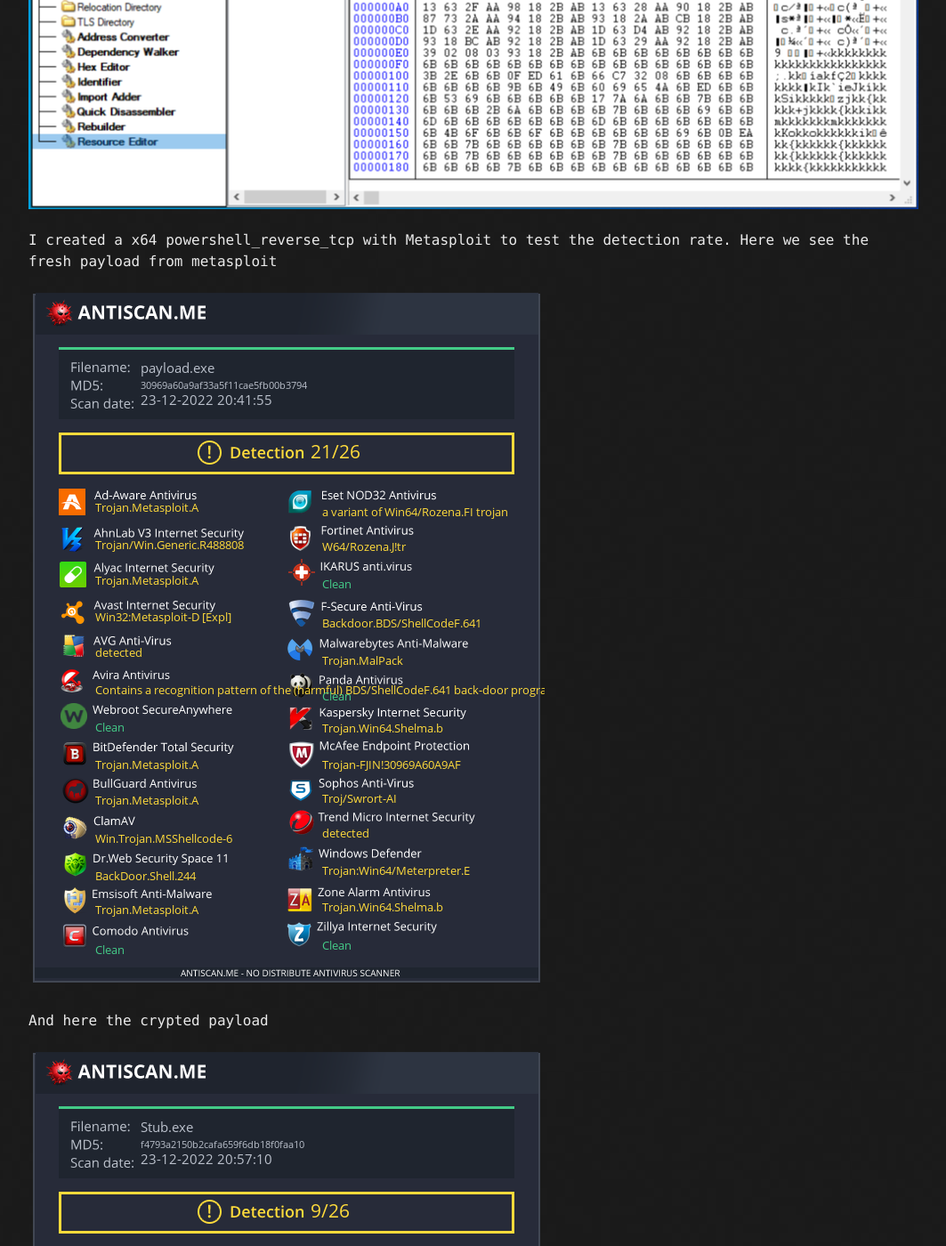
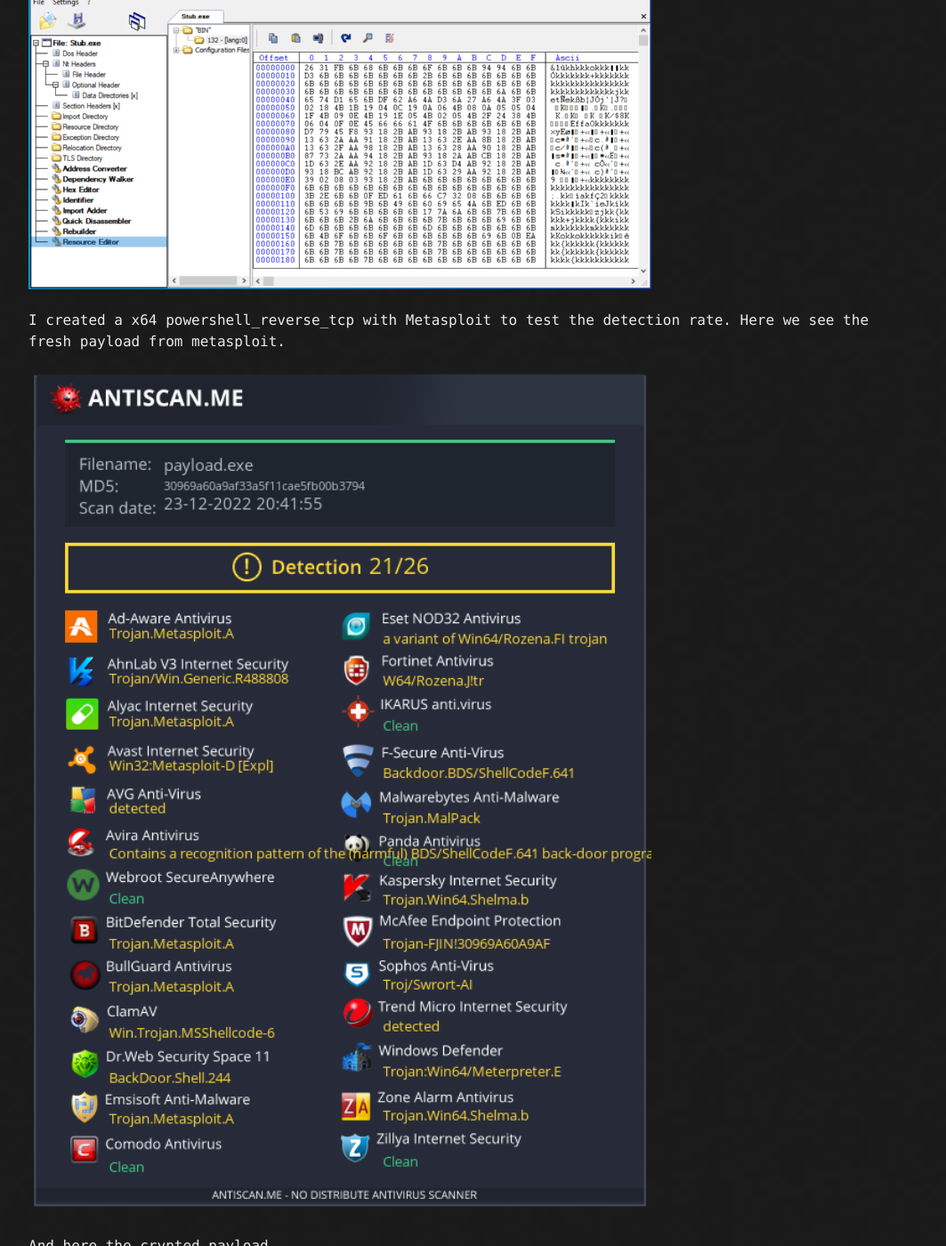
Before and after one commit to Ricky5panish/Ricky5panish.github.io, a Jekyll site: the page built from pe-runtime-crypter.md, in a window 1280 px wide and 1400 px high, scrolled down 9968 px. Shown: the whole window at 89% size, without its empty margins (108-1171 px from the left). Built offline with Jekyll 4.4.1, drawn with Linux system fonts in a browser that asks for light colours; our own code applies the rules of GitHub Pages for plain Markdown files.

Commit message:
Update pe-runtime-crypter.md

```diff
--- a/pe-runtime-crypter.md
+++ b/pe-runtime-crypter.md
@@ -311,7 +311,7 @@ Now we have to add the encrypted data as resource to our stub. For this we use `
 Before compiling we insert the raw code as byte array into our code.
 I use the HxD hexeditor to open my stub.exe and export the raw code to a .c file.
 
-<img src="assets/images/embed.gif">
+<img src="assets/images/embed.gif" width="70%" height="70%">
 
 This .c file contains a byte array from our stub which we now simply copy and replace with our placeholder above the main function.
 We also compile our crypter in release mode aaand...
@@ -321,25 +321,25 @@ Congratulations we have coded our own x64 PE runtime crypter!
 ## Lets test!
 I have taken a new C++ window application for testing.
 
-<img src="assets/images/test.gif">
+<img src="assets/images/test.gif" width="70%" height="70%">
 
 ### It works :)
 
 In the task manager we see our window application running in a new process under our stub.
-<img src="assets/images/taskmgr.PNG">
+<img src="assets/images/taskmgr.PNG" width="70%" height="70%">
 
 If we take a look at the stub with CFF Explorer we can find our attached file under "resources". Also it is clear to see that the file is encrypted.
 
-<img src="assets/images/encrypted.PNG">
+<img src="assets/images/encrypted.PNG" width="70%" height="70%">
 
 I created a x64 powershell_reverse_tcp with Metasploit to test the detection rate.
-Here we see the fresh payload from metasploit
+Here we see the fresh payload from metasploit.
 
-<img src="assets/images/msfPayload.png">
+<img src="assets/images/msfPayload.png" width="70%" height="70%">
 
-And here the crypted payload
+And here the crypted payload.
 
-<img src="assets/images/crypted.png">
+<img src="assets/images/crypted.png" width="70%" height="70%">
 
 ## Tips for improvement
 - In any case, a better encryption method like AES would be much saver as some AVs are able to crack XOR.
```
